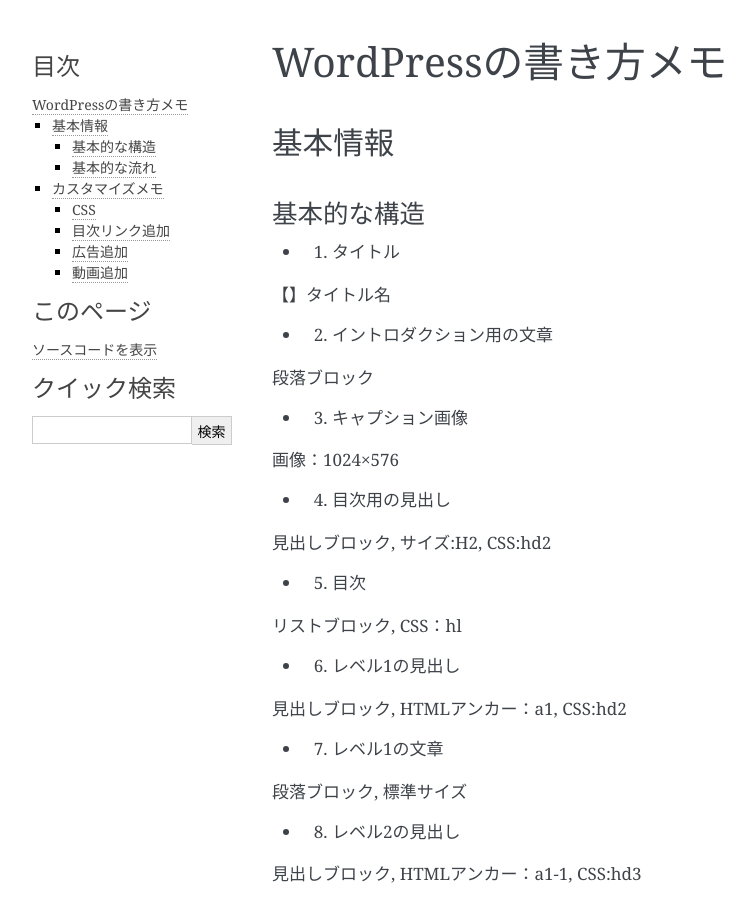
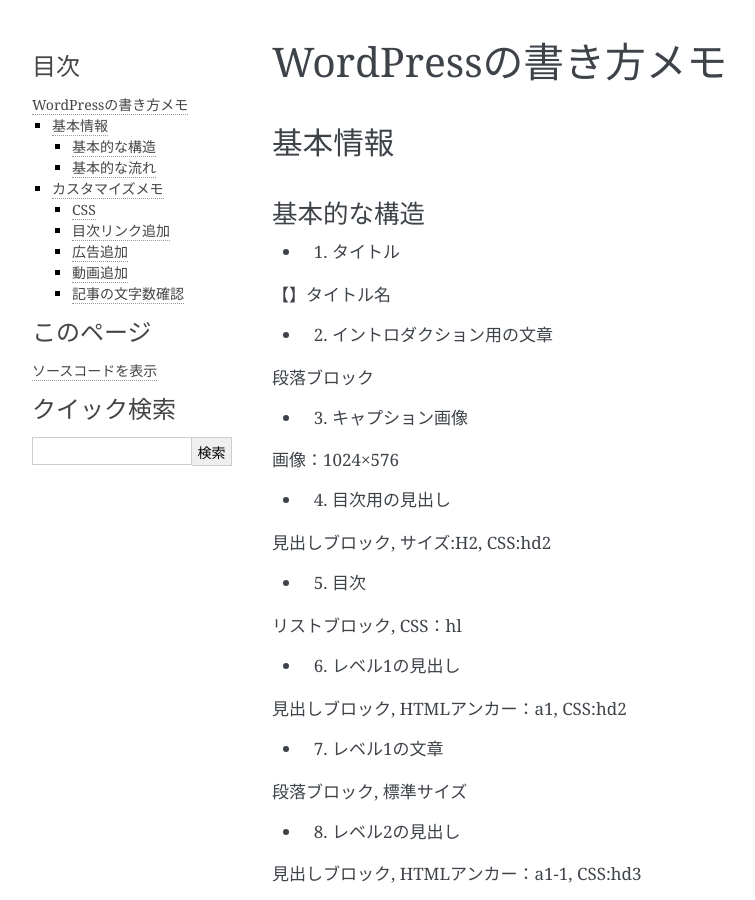
Before and after one commit to yuyuyu0706/sphinx, a Sphinx documentation site: the page built from sphinx/source/work/page05_blog.rst, in a window 1280 px wide and 900 px high. Shown: the whole window, without its empty margins (148-903 px from the left). Built offline with Sphinx 7.4.7, drawn with Linux system fonts in a browser that asks for light colours; pages that are not in the unit, such as notebooks, are missing from menus; some of the changed text lies outside the part shown.

Commit message:
auto commit

```diff
--- a/sphinx/source/work/page05_blog.rst
+++ b/sphinx/source/work/page05_blog.rst
@@ -69,3 +69,8 @@ wp-has-aspect-ratio:youtube用
 動画追加
 ********************
 Youtubeブロック, ビジュアル編集で動画確認が可能
+
+
+記事の文字数確認
+***********************
+左上のマークを押すと分かる
```
